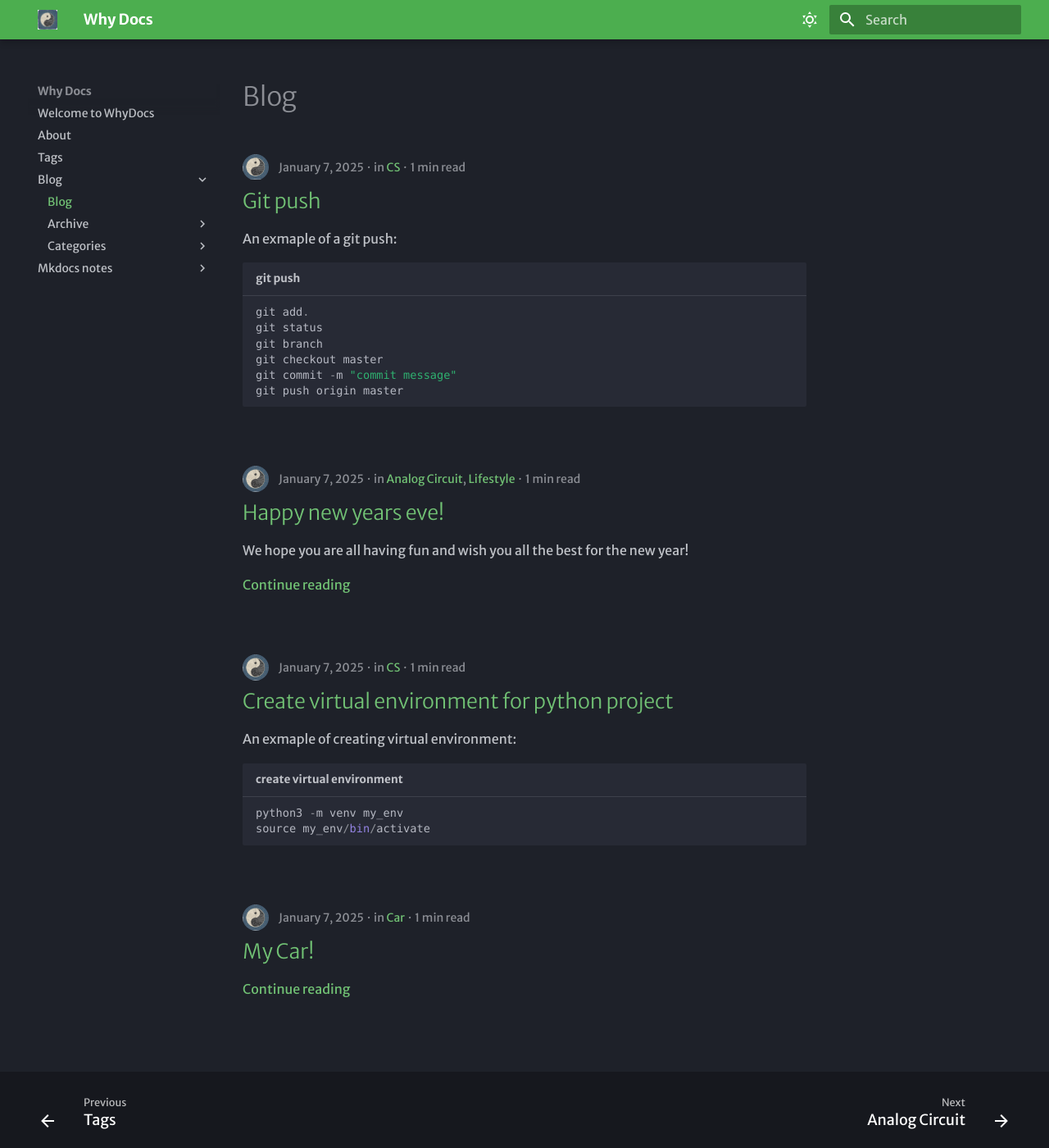
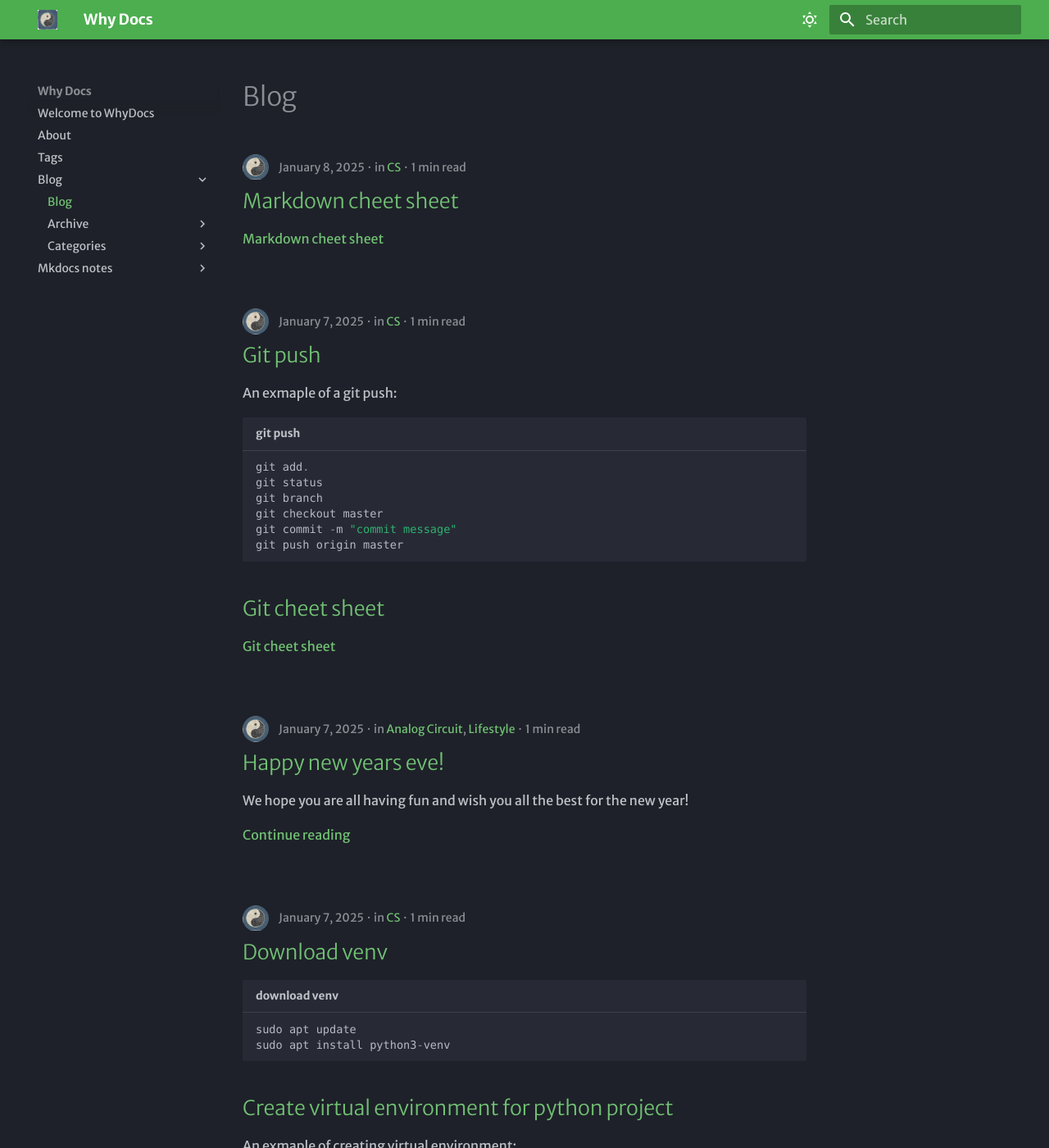
Before and after one commit to why250/mkdocs_why, an MkDocs documentation site: the page built from docs/blog/index.md, in a window 1280 px wide and 1400 px high. Shown: the whole window at 82% size. Built offline with MkDocs 1.6.1 and Material for MkDocs 9.7.7, drawn with Linux system fonts in a browser that asks for light colours; some web fonts are replaced.

Commit message:
add cheet sheet

````diff
--- a/docs/blog/posts/gitpush.md
+++ b/docs/blog/posts/gitpush.md
@@ -21,3 +21,6 @@ git checkout master
 git commit -m "commit message"
 git push origin master
 ```
+
+# Git cheet sheet
+[Git cheet sheet](https://training.github.com/downloads/zh_CN/github-git-cheat-sheet/)
--- a/docs/blog/posts/venv.md
+++ b/docs/blog/posts/venv.md
@@ -9,6 +9,11 @@ authors:
   - why
 
 ---
+# Download venv
+```py title="download venv"
+sudo apt update
+sudo apt install python3-venv
+```
 
 # Create virtual environment for python project
 An exmaple of creating virtual environment:
````
Also changed, not shown: docs/blog/posts/markdown.md (added, +14 -0 lines).
